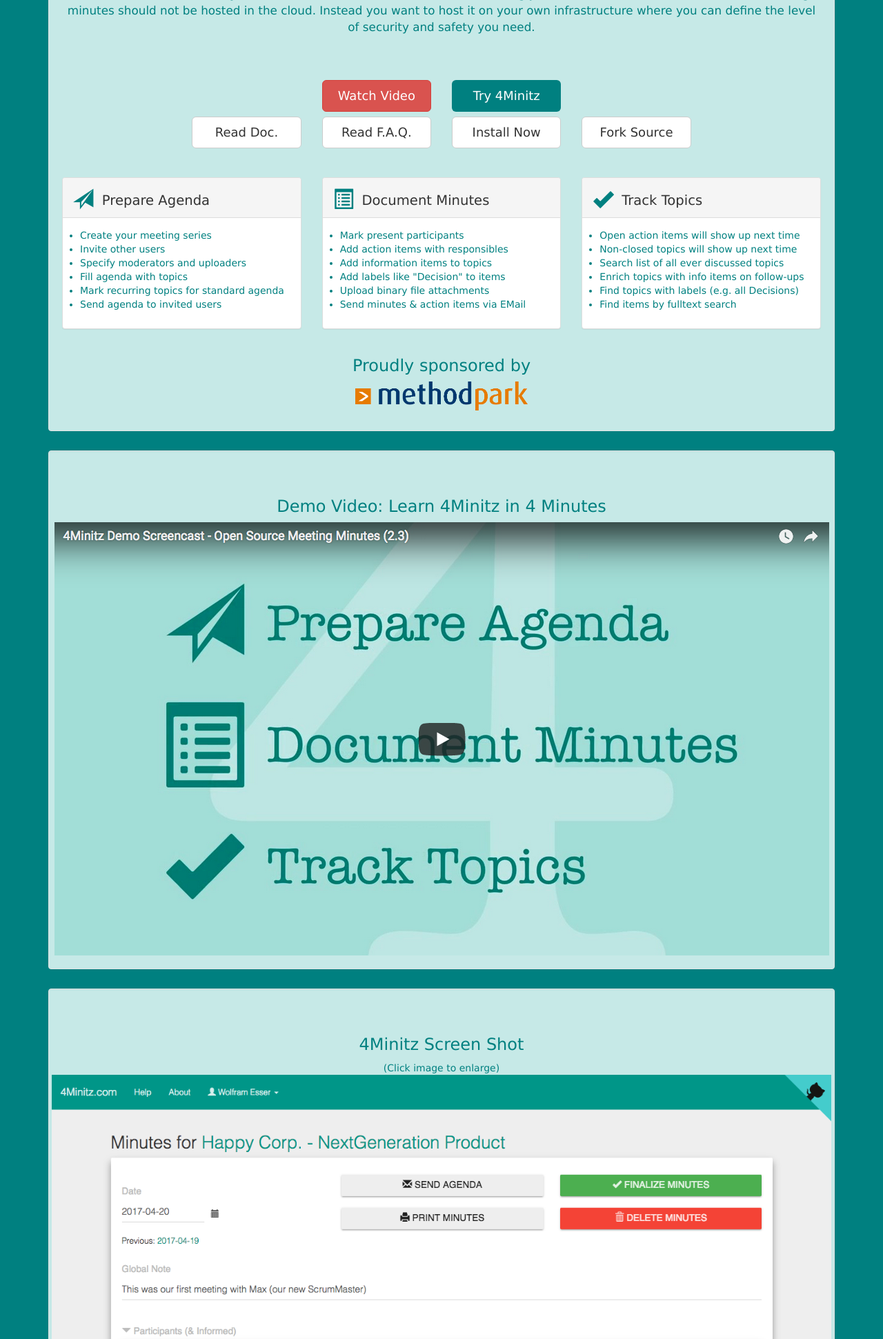
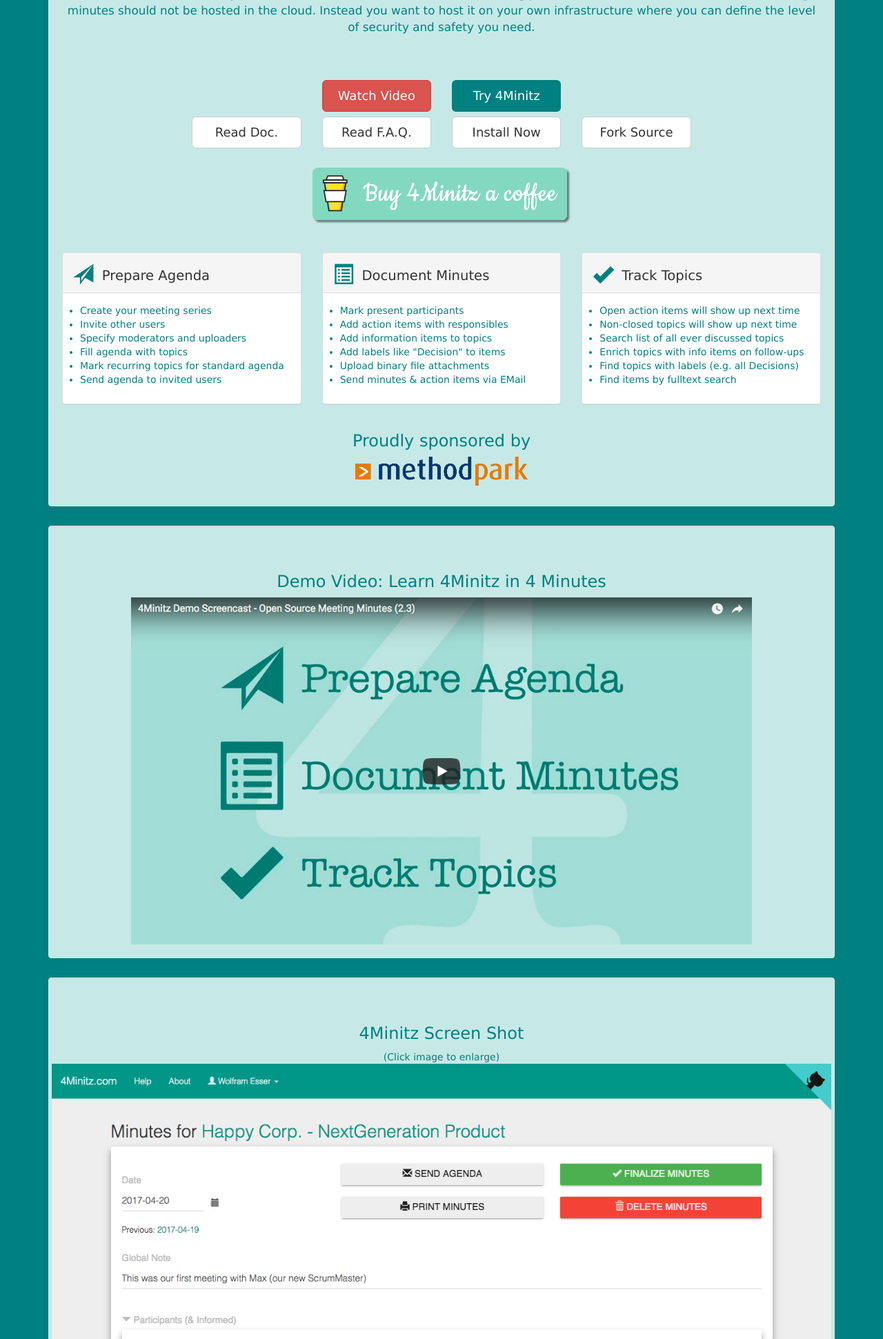
Before and after one commit to 4minitz/landingpage, a PHP site: page / in a window 1280 px wide. Shown: the part 399-2340 px from the top of the page at 69% size. Run offline with PHP 8.4, Linux system fonts and the light colour scheme.

Commit message:
Added link to donation page buymeacoffee.com. Closes #518

```diff
--- a/index.css
+++ b/index.css
@@ -1,3 +1,8 @@
+
+img.highlight_on_hover:hover {
+    opacity: 0.75;
+}
+
 .btn{
     white-space:normal !important;
     word-wrap: break-word;
--- a/index.php
+++ b/index.php
@@ -86,6 +86,11 @@
             </div>
         </div>
 
+<div style="text-align: center; margin-top: 2em;">
+    <a href="https://www.buymeacoffee.com/4Minitz" target="_blank">
+        <img class="highlight_on_hover" src="buymeacoffee_teal_50p.png" style="width: 374px; max-width: 100%;">
+    </a>
+</div>
 
         <div class="row" style="margin-top: 3em;">
             <div class="col-md-4">
@@ -169,7 +174,8 @@ function hover_out()
 </script>
             <div class="xembed-responsive xembed-responsive-16by9">
                 <a href="https://www.youtube.com/watch?v=v28q6AaEySQ">
-                    <img id="youtubethumb" src="youtube_4min_1.png" onmouseenter="hover_in();" onmouseleave="hover_out();">
+                    <img class="highlight_on_hover" id="youtubethumb" src="youtube_4min_1.png" onmouseenter="hover_in();" onmouseleave="hover_out();"
+                    style="max-width:900px; width: 100%;">
                 </a>
             </div>
         </div>
@@ -180,7 +186,7 @@ function hover_out()
         <div class="row" style="margin-top: 2em; text-align: center;">
             <h3>4Minitz Screen Shot</h3>
             (Click image to enlarge)
-            <a href="4minitz_screenshot.png"><img src="4minitz_screenshot.png" width="100%"></a>
+            <a href="4minitz_screenshot.png"><img class="highlight_on_hover" src="4minitz_screenshot.png" width="100%"></a>
         </div>
     </div>
 
```
Also changed, not shown: buymeacoffee_orange_50p.png (added), buymeacoffee_teal_50p.png (added).
